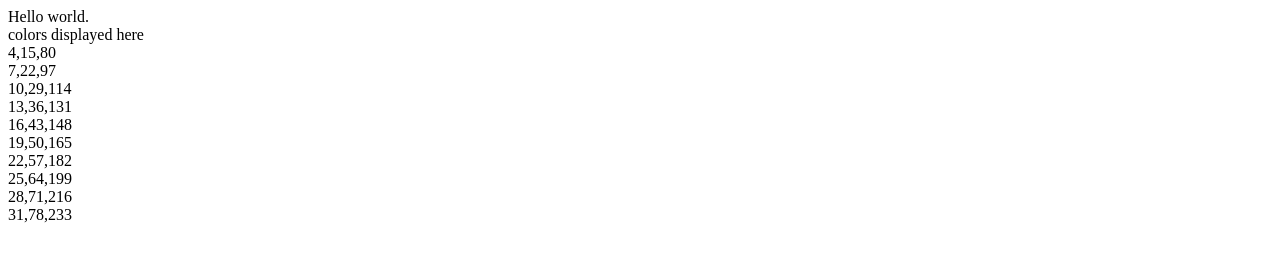
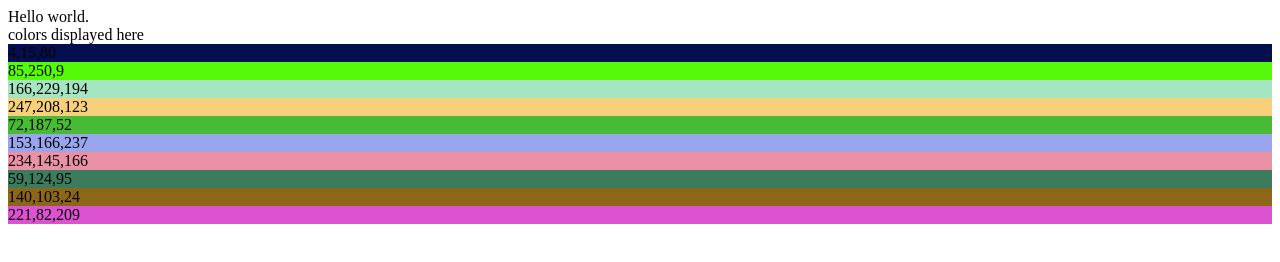
Before and after one commit to juissi999/colormapfcn, a plain HTML site: page docs/index.html in a window 1280 px wide. Drawn offline with Linux system fonts and the light colour scheme.

Commit message:
Add background color mapping

```diff
--- a/docs/index.html
+++ b/docs/index.html
@@ -17,7 +17,7 @@
 
   <script type="text/javascript">
     const howmany = 10;
-    cmapFcn.init(4, 15, 80, 3, 7, 17)
+    cmapFcn.init(4, 15, 80, 337, 491, 1721)
 
     const colorsHandle = document.getElementById('colors')
     colorsHandle.innerHTML = "colors displayed here"
@@ -25,6 +25,8 @@
       const newDiv = document.createElement('DIV')
       const newColor = cmapFcn.getValue(i)
       newDiv.innerHTML = newColor.r + ',' + newColor.g + ',' + newColor.b
+
+      newDiv.style.backgroundColor = `rgb(${newColor.r},${newColor.g},${newColor.b})`;
       colorsHandle.appendChild(newDiv)
     }
   </script>
```
